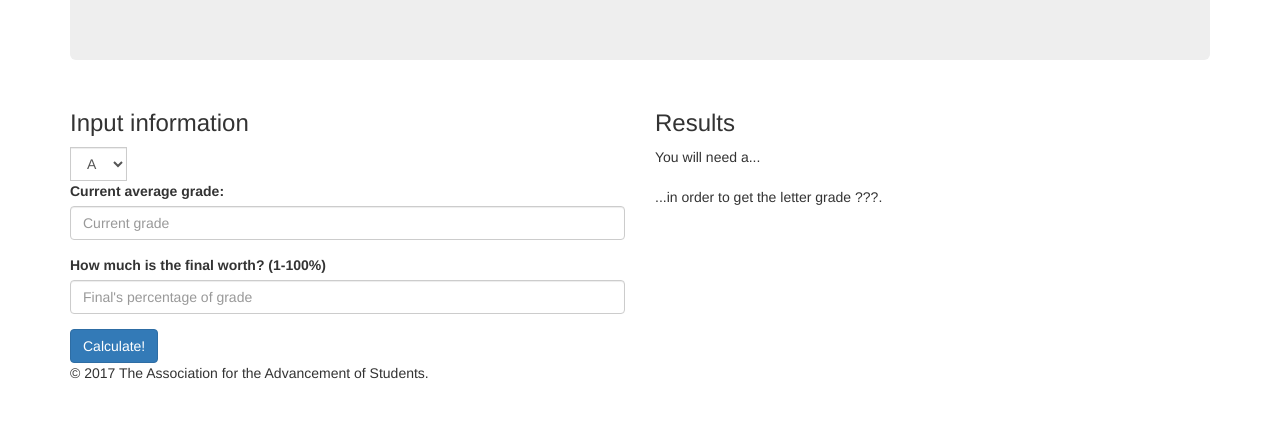
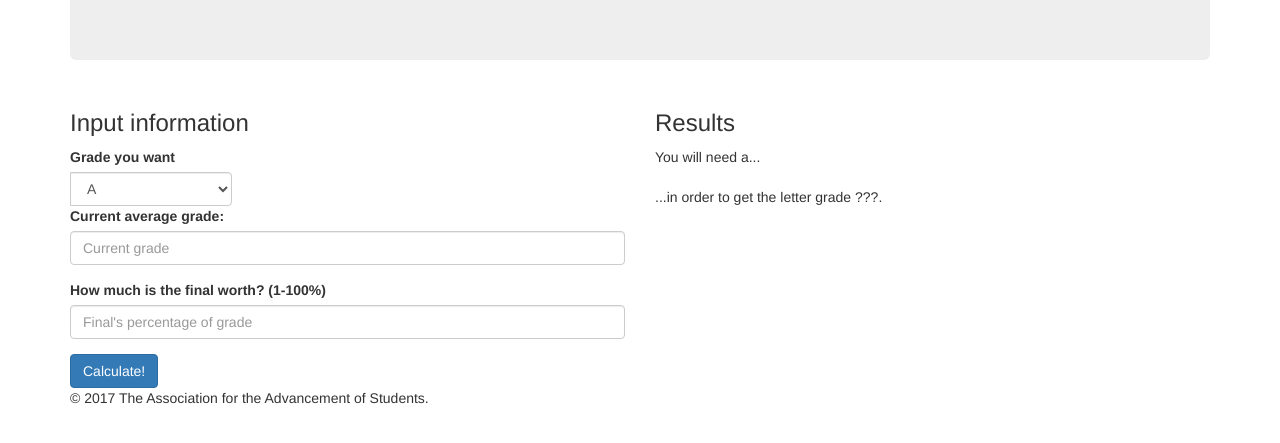
Before and after one commit to stuadv/ezfinal, a plain HTML site: page index.html in a window 1280 px wide. Shown: the part 265-708 px from the top of the page. Drawn offline with nearby package versions, Linux system fonts and the light colour scheme.

Commit message:
Update index.html

```diff
--- a/index.html
+++ b/index.html
@@ -37,6 +37,7 @@
           <h3>Input information</h3>
           <form>
             <div class="input-group">
+              <label for="desired">Grade you want</label>
               <select id="desired" onchange="calc()" class="form-control">
                 <option value="90">A</option>
                 <option value="80">B</option>
```
